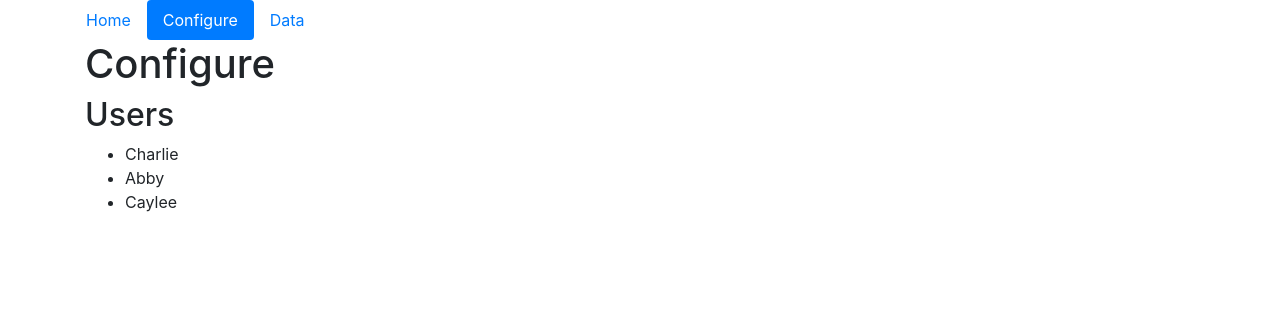
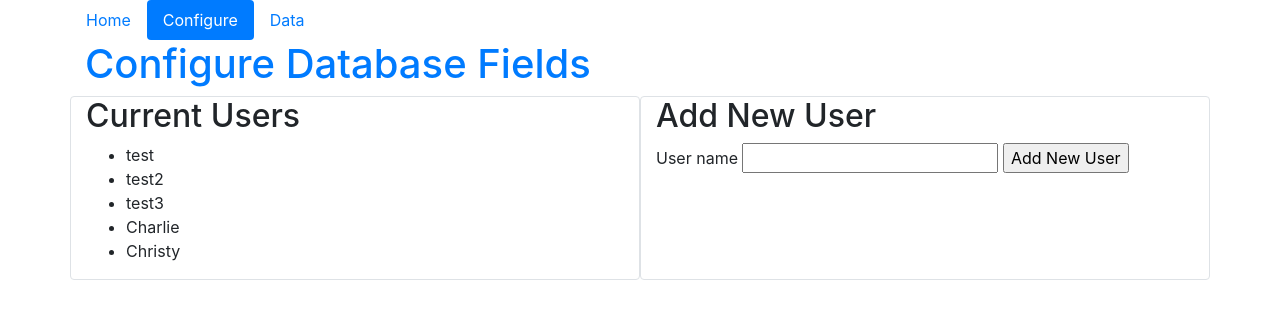
Before and after one commit to charliecoderdad/spending-tracker, a Flask app: page /configure in a window 1280 px wide. Shown: the top 319 px of the page. Run offline with Flask 2, Linux system fonts and the light colour scheme; data comes from the database, SQL or seed files in the repository; both versions use the stored data as it was after the commit; some libraries are stand-ins or nearby versions.

Commit message:
Working with creating users on config page through database

```diff
--- /dev/null
+++ b/tracker_app/forms.py
@@ -0,0 +1,7 @@
+from flask_wtf import FlaskForm
+from wtforms import StringField, SubmitField
+from wtforms.validators import DataRequired
+
+class NewUserForm(FlaskForm):
+	username = 	StringField('User name', validators=[DataRequired()])
+	submit = SubmitField('Add New User')
--- a/tracker_app/routes.py
+++ b/tracker_app/routes.py
@@ -1,14 +1,23 @@
-from tracker_app import app
-from flask import render_template, url_for
+from tracker_app import app, db
+from flask import render_template, url_for, flash, redirect
+from tracker_app import forms
+from tracker_app.models import User
 
 @app.route("/")
 def home():
 	return render_template('index.html')
 
-@app.route("/configure")
+@app.route("/configure", methods=["GET","POST"])
 def configure():
-	users = [ "Charlie", "Abby", "Caylee" ]
-	return render_template('configure.html', users=users)
+	newUserForm = forms.NewUserForm()
+	if newUserForm.validate_on_submit():
+		print(f"CHARLIE DEBUG: {newUserForm.username.data}")
+		user = User(username=newUserForm.username.data)
+		db.session.add(user)
+		db.session.commit()
+		flash('User has been added', 'success')
+		return redirect(url_for('configure'))
+	return render_template('configure.html', users=User.query.all(), newUserForm=newUserForm)
 
 @app.route("/data")
 def showData():
--- a/tracker_app/templates/configure.html
+++ b/tracker_app/templates/configure.html
@@ -2,13 +2,29 @@
 {% set activePage = "configure" %}
 
 {% block content %}
-<h1>Configure</h1>
-<h2>Users</h2>
+<h1 class="text-primary">Configure Database Fields</h1>
 
-<ul>
-	{% for user in users %}
-		<li>{{ user }}</li>
-	{% endfor %}
-</ul>
+<div class="row">
+
+	<div class="col-sm border rounded">
+		<h2>Current Users</h2>
+		<ul>
+			{% for user in users %}
+				<li>{{ user.username }}</li>
+			{% endfor %}
+		</ul>
+	</div>
+
+	<div class="col-sm border rounded">
+		<h2>Add New User</h2>
+		<form method="POST" action={{url_for('configure')}}>
+			{{ newUserForm.csrf_token }}
+			{{ newUserForm.username.label }} {{ newUserForm.username(size=20) }}
+			{{ newUserForm.submit }}
+		</form>
+	</div>
+
+</div>
+
 
 {% endblock %}
```
Also changed, not shown: requirements.txt (added, +11 -0 lines), tracker_app/spending.db.
